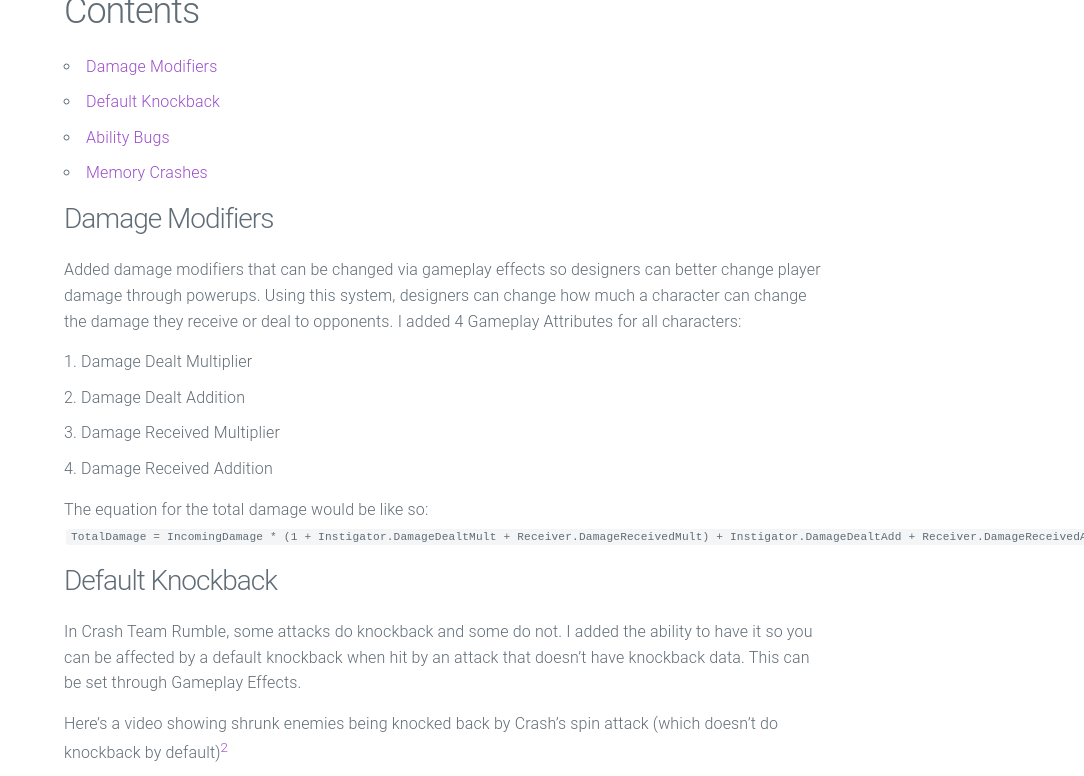
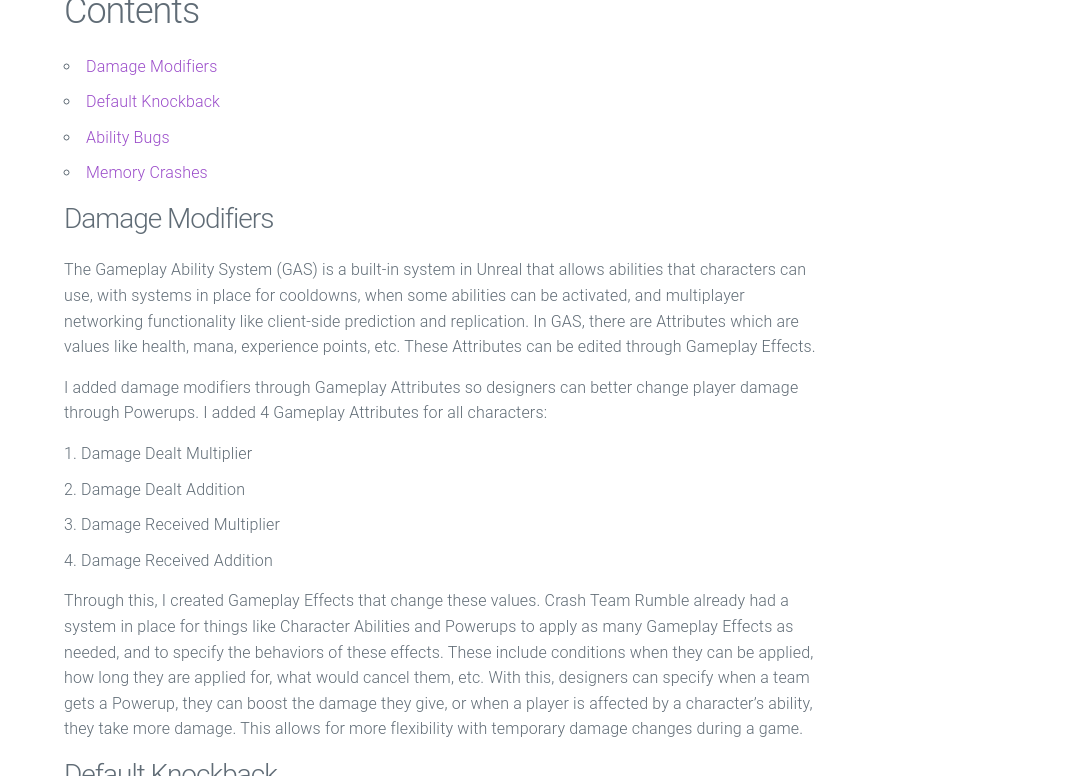
Before and after one commit to masatolin/masatolin.github.io, a Jekyll site: the page built from _posts/2023-09-01-ctr.md, in a window 1280 px wide and 1400 px high, scrolled down 1983 px, cut to the strip 0-776 px from the top of the window. Shown: the whole strip, without its empty margins (196-1280 px from the left). Built offline with Jekyll 4.4.1, drawn with Linux system fonts in a browser that asks for light colours; some of the changed text lies outside the part shown.

Commit message:
Update 2023-09-01-ctr.md

```diff
--- a/_posts/2023-09-01-ctr.md
+++ b/_posts/2023-09-01-ctr.md
@@ -14,8 +14,8 @@
 **Time Period:** June - September 2023<br>
 **Skills:** Unreal Engine 4, Perforce, C++, Jira, Visual Studio<br>
 
-  - Expanded on Unreal Engine's Gameplay Ability System to add damage modifiers that can be changed via Gameplay Effects so designers can better change player damage through powerups. Using this system, designers can add a Gameplay Effect through a blueprint node to determine how much a character can change the damage they receive or deal to opponents.
-  - Implemented default knockback through Gameplay Effects so designers can determine if players can get affected by attacks that don't have knockback by default. With a blueprint node addition to add a Gameplay Effect, designers can allow players to be temporarily affected by knockback when affected by certain powerups found in the maps.
+  - Expanded on Unreal Engine's Gameplay Ability System to add damage modifiers that can be changed via Gameplay Effects so designers can better change player damage through Powerups. Using this system, designers can add a Gameplay Effect through a blueprint node to change the damage a player receives or deals to opponents.
+  - Implemented default knockback through Gameplay Effects so designers can determine if players can get affected by attacks that don't have knockback by default. With a blueprint node addition to add a Gameplay Effect, designers can allow players to be temporarily affected by knockback when affected by certain Powerups found in the maps.
   - Fixed bugs relating to hover jump getting stuck on walls, infinite dashing into the air, and prematurely canceling an air boost by double jumping, preventing further frustration with player movement and navigation.
   - Worked on optimizing badge loading in a group effort with other Engineers and a Technical Artist to prevent out-of-memory crashes on PS4. Created tags to easily categorize badges to be loaded to the game modes they need to be in.
 
@@ -33,17 +33,18 @@
 - [Memory Crashes](#memory-crashes)
 
 ### Damage Modifiers
-Added damage modifiers that can be changed via gameplay effects so designers can better change player damage through powerups. Using this system, designers can change how much a character can change the damage they receive or deal to opponents. I added 4 Gameplay Attributes for all characters:
+The Gameplay Ability System (GAS) is a built-in system in Unreal that allows abilities that characters can use, with systems in place for cooldowns, when some abilities can be activated, and multiplayer networking functionality like client-side prediction and replication. In GAS, there are Attributes which are values like health, mana, experience points, etc. These Attributes can be edited through Gameplay Effects.
+
+I added damage modifiers through Gameplay Attributes so designers can better change player damage through Powerups. I added 4 Gameplay Attributes for all characters:
 1. Damage Dealt Multiplier
 2. Damage Dealt Addition
 3. Damage Received Multiplier
 4. Damage Received Addition
 
-The equation for the total damage would be like so:<br>
-`TotalDamage = IncomingDamage * (1 + Instigator.DamageDealtMult + Receiver.DamageReceivedMult) + Instigator.DamageDealtAdd + Receiver.DamageReceivedAdd;`
+Through this, I created Gameplay Effects that change these values. Crash Team Rumble already had a system in place for things like Character Abilities and Powerups to apply as many Gameplay Effects as needed, and to specify the behaviors of these effects. These include conditions when they can be applied, how long they are applied for, what would cancel them, etc. With this, designers can specify when a team gets a Powerup, they can boost the damage they give, or when a player is affected by a character's ability, they take more damage. This allows for more flexibility with temporary damage changes during a game.
 
 ### Default Knockback
-In Crash Team Rumble, some attacks do knockback and some do not. I added the ability to have it so you can be affected by a default knockback when hit by an attack that doesn't have knockback data. This can be set through Gameplay Effects.
+In Crash Team Rumble, some attacks do knockback and some do not. I added the ability to have it so you can be affected by a default knockback when hit by an attack that doesn't have knockback data. This can be set through Gameplay Effects with a blueprint node. This allows designers to temporarily make a player get affected by knockback for every attack. One use case for this was for the Shrink Ray Powerup, which shrinks the opposing team. Now, when a player is shrunk, they're affected by knockback from any attack, making it harder to defend positions.
 
 Here's a video showing shrunk enemies being knocked back by Crash's spin attack (which doesn't do knockback by default)[^2]
 <video width="560" height="320" autoplay loop controls muted>
```
